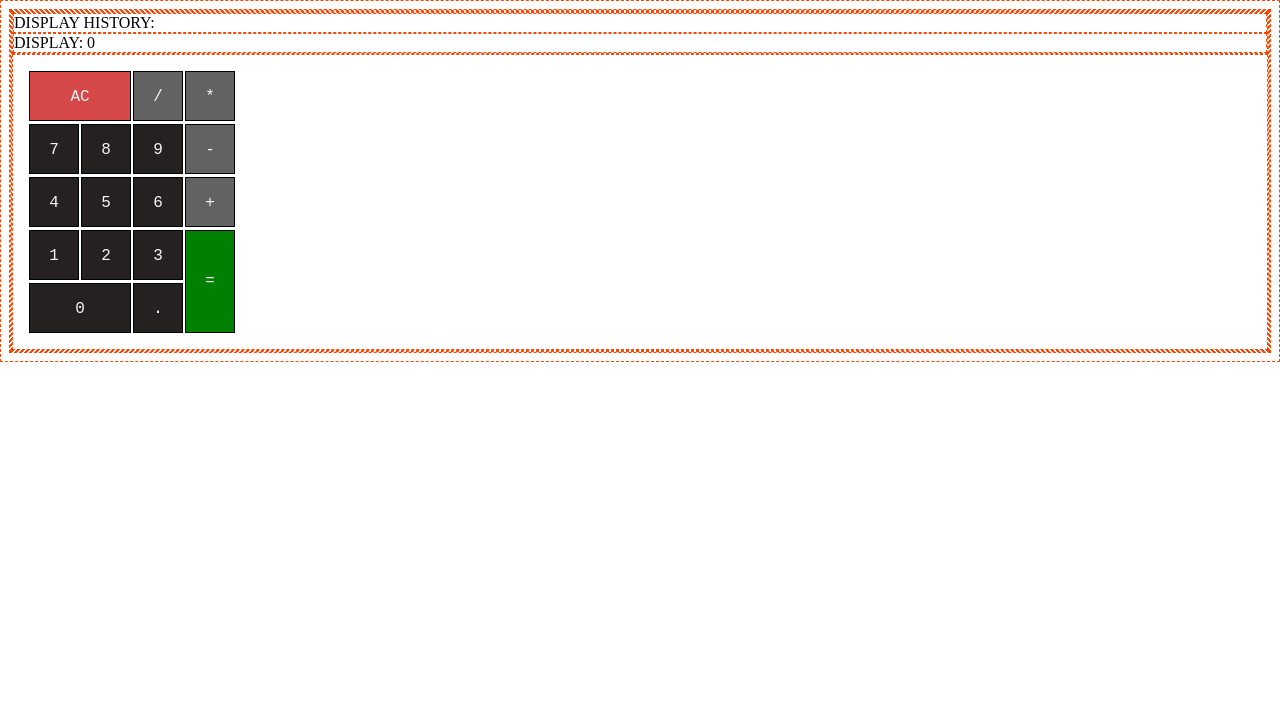
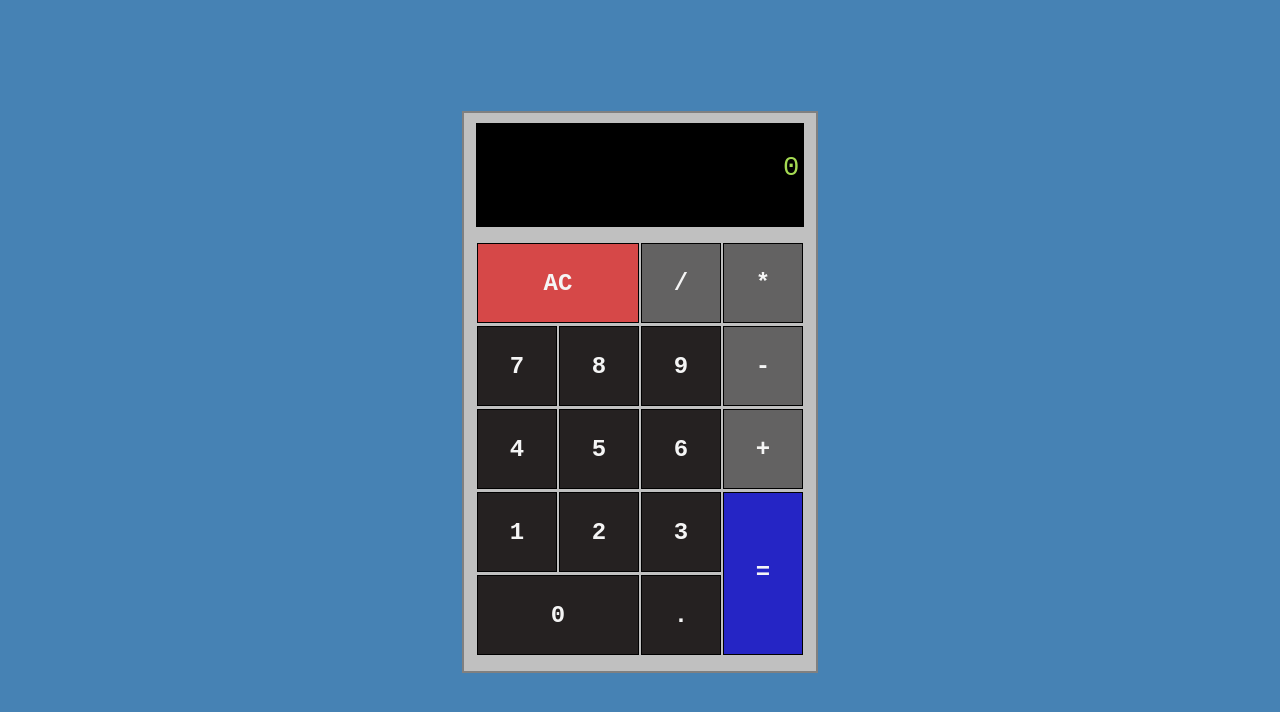
Before and after one commit to samuel-2018/FCC-JavaScript-Calculator, a React (Create React App) app: page / in a window 1280 px wide. Shown: the top 712 px of the page. Built offline with nearby package versions, Linux system fonts and the light colour scheme.

Commit message:
styling finished

```diff
--- a/src/App.css
+++ b/src/App.css
@@ -1,17 +1,62 @@
-* {
-  border: 1px dashed orangered; }
-
 /***************************
             BASE           */
 /***************************
             LAYOUT         */
+body {
+  background-color: steelblue; }
+
+#root {
+  display: flex;
+  justify-content: center;
+  align-items: center;
+  height: 96vh; }
+
 /*Calculator Container *****/
+.calc-container {
+  border: 2px solid gray;
+  margin-right: auto;
+  margin-left: auto;
+  width: 22rem;
+  display: flex;
+  flex-direction: column;
+  align-items: center;
+  background-color: silver; }
+
 /*Display *****************/
+.main-display {
+  display: flex;
+  flex-direction: column;
+  align-items: flex-end;
+  width: 20.5rem;
+  box-sizing: border-box;
+  color: black;
+  font-family: monospace , Courier, 'Courier New';
+  max-width: 100%;
+  text-align: right;
+  min-height: 6.5rem;
+  padding: .3rem;
+  background-color: black;
+  color: #a5db53;
+  margin-top: .6rem; }
+
+.display-history {
+  min-height: 1.5rem;
+  font-size: 1.3rem;
+  max-width: 100%; }
+
+.display-history-wrapper, .display-wrapper {
+  overflow-wrap: break-word;
+  max-width: 100%; }
+
+.display {
+  min-height: 2rem;
+  font-size: 1.7rem; }
+
 /*Key Pad GRID ************/
 .key-pad {
   display: grid;
-  grid-template-columns: 50px 50px 50px 50px;
-  grid-template-rows: 50px 50px 50px 50px 50px;
+  grid-template-columns: 5rem 5rem 5rem 5rem;
+  grid-template-rows: 5rem 5rem 5rem 5rem 5rem;
   grid-template-areas: "clear clear divide multiply"
  "seven eight nine subtract"
  "four five six add"
@@ -21,7 +66,9 @@
   grid-row-gap: 3px;
   padding: 1rem;
   color: whitesmoke;
-  font-family: monospace , Courier, 'Courier New'; }
+  font-family: monospace , Courier, 'Courier New';
+  font-weight: bold;
+  font-size: 1.5rem; }
 
 .item-zero {
   grid-area: zero; }
@@ -78,19 +125,25 @@
   background-color: #252121;
   text-align: center;
   border: 1px solid black;
-  line-height: 50px; }
+  line-height: 5rem; }
   .key:hover {
-    background-color: gray; }
+    background-color: #414040; }
 
 .item-equals {
-  line-height: 100px;
-  background-color: green; }
+  line-height: 10rem;
+  background-color: #2525c5; }
+  .item-equals:hover {
+    background-color: #4040d1; }
 
 .item-clear {
   background-color: #d64848; }
+  .item-clear:hover {
+    background-color: #fd7373; }
 
 .item-divide, .item-multiply, .item-subtract, .item-add {
   background-color: #636262; }
+  .item-divide:hover, .item-multiply:hover, .item-subtract:hover, .item-add:hover {
+    background-color: #919191; }
 
 /*Key Primary Module********/
 /*Key Tall Module********/
--- a/src/App.scss
+++ b/src/App.scss
@@ -1,35 +1,80 @@
 
 
-* {
-  border: 1px dashed orangered;
-}
+// * {
+//   border: 1px dashed orangered;
+// }
 /***************************
             BASE           */
 
 /***************************
             LAYOUT         */
 
+body {
+  background-color: steelblue;
+}
+#root {
+  display: flex;
+  justify-content: center;
+  align-items: center;
+  height: 96vh;
+}
 /*Calculator Container *****/
 .calc-container {
+  border: 2px solid gray;
+  margin-right: auto;
+  margin-left: auto;
+  width: 22rem;
+  //display: block;
+ // position: relative;
+  display: flex;
+  flex-direction: column;
+  align-items: center;
+  background-color: silver;
+}
+
+/*Display *****************/
+// TO DO make it so each display wraps the text
+.main-display {
+  display: flex;
+  flex-direction: column;
+  align-items: flex-end;
+  width: 20.5rem;
+  box-sizing: border-box;
+  //height: 30px;
+
+  color: black;
+  font-family: monospace , Courier, 'Courier New';
+  max-width: 100%;
+  text-align: right;
+  min-height: 6.5rem;
+  padding: .3rem;
+  background-color: black;
+  color: rgb(165, 219, 83);
+  margin-top: .6rem;
+}
+.display-history {
+ min-height: 1.5rem;
+ font-size: 1.3rem;
+// line-height:
+max-width: 100%;
 
 }
 
-/*Display *****************/
-.main-display {
-
-}
-.display-history {
-
+// 'overflow-wrap' seems to only work on the first child of an element, so each element needing wrapping now has a parent for that sole purpose.
+.display-history-wrapper, .display-wrapper {
+  overflow-wrap: break-word;
+  max-width: 100%;
 }
 .display {
-
+  min-height: 2rem;
+  font-size: 1.7rem;
 }
 
 /*Key Pad GRID ************/
 .key-pad {
   display: grid;
-  grid-template-columns: 50px 50px 50px 50px;
-  grid-template-rows: 50px 50px 50px 50px 50px;
+  grid-template-columns: 5rem 5rem 5rem 5rem;
+  grid-template-rows: 5rem 5rem 5rem 5rem 5rem;
   grid-template-areas:
   "clear clear divide multiply"
   "seven eight nine subtract"
@@ -43,6 +88,8 @@
 
   color: whitesmoke;
   font-family: monospace , Courier, 'Courier New';
+  font-weight: bold;
+  font-size: 1.5rem;
 }
 
 
@@ -63,23 +110,32 @@
 background-color: rgb(37, 33, 33);
 text-align: center;
 border: 1px solid black;
-line-height: 50px;
+line-height: 5rem;
 // width: 80px;
 // height: 80px;
   &:hover {
-    background-color: gray;
+    background-color: rgb(65, 64, 64);
   }
 }
 
 .item-equals {
-  line-height: 100px;
-  background-color: green;
+  line-height: 10rem;
+  background-color: rgb(37, 37, 197);
+  &:hover {
+    background-color: rgb(64, 64, 209);
+  }
 }
 .item-clear {
   background-color: rgb(214, 72, 72);
+  &:hover {
+    background-color: rgb(253, 115, 115);
+  }
 }
 .item-divide, .item-multiply, .item-subtract, .item-add {
   background-color: rgb(99, 98, 98);
+   &:hover {
+    background-color: rgb(145, 145, 145);
+  }
 }
 
 
--- a/src/MainDisplay.js
+++ b/src/MainDisplay.js
@@ -6,8 +6,14 @@ class MainDisplay extends Component {
     const {displayHistory, display} = this.props;
     return(
       <div className="main-display">
-        <div className="display-history">DISPLAY HISTORY: {displayHistory}</div>
-        <div id="display" className="display">DISPLAY: {display}</div>
+        <div className="display-history-wrapper">
+          <div className="display-history">             {displayHistory}
+          </div>
+        </div>
+        <div className="display-wrapper">
+          <div id="display" className="display">        {display}
+          </div>
+        </div>
       </div>
     )
   }
```
